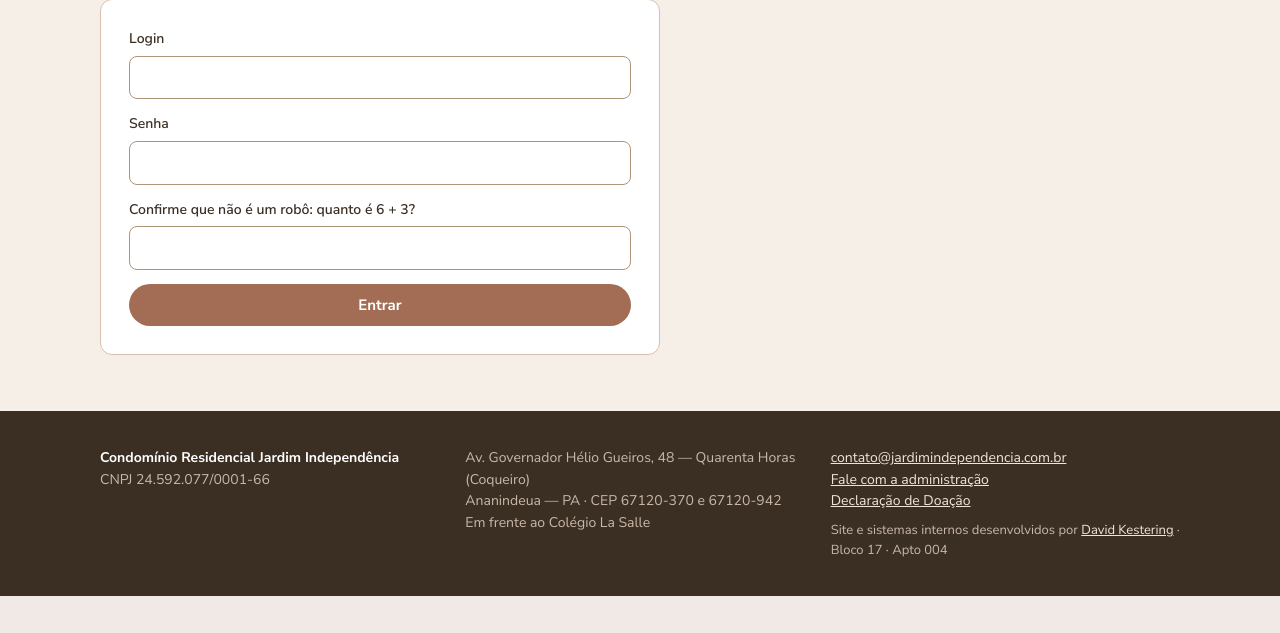
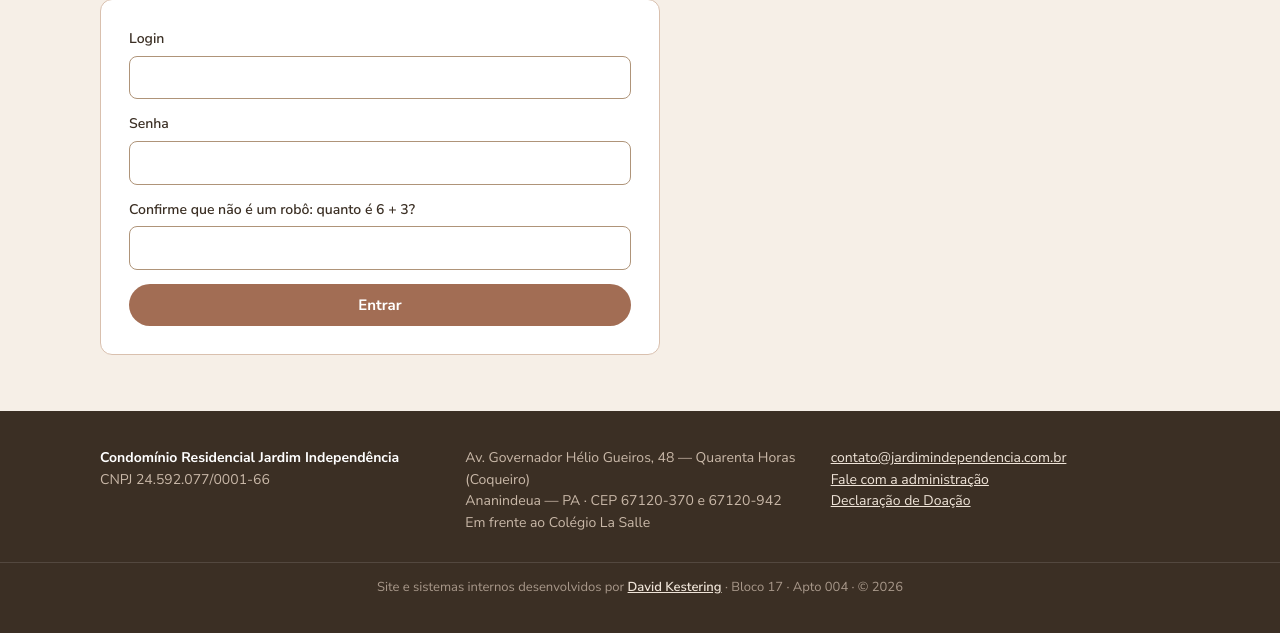
Before and after one commit to davidkestering/jardimindependencia.com.br, a FastAPI app: page /admin/login?next=/admin/assembleias in a window 1280 px wide. Shown: the part 215-848 px from the top of the page. Before the commit the page ends 811 px from the top, so only its background shows below. Run offline with FastAPI, Linux system fonts and the light colour scheme; parts of the project's set-up code (start-up, migrations or seed data) failed here and were passed over.

Commit message:
style: assinatura do desenvolvedor centralizada na base do rodapé com © 2026

```diff
--- a/app/static/css/site.css
+++ b/app/static/css/site.css
@@ -68,3 +68,5 @@ footer{background:var(--marrom-escuro);color:#c9b8a8;padding:36px 0;font-size:14
 footer .container{display:grid;gap:16px;grid-template-columns:repeat(auto-fit,minmax(220px,1fr))}
 footer a{color:#efe4d8}
 footer strong{color:#fff}
+footer .creditos{margin-top:28px;padding:14px 20px 0;border-top:1px solid rgba(255,255,255,.12);text-align:center;font-size:13px;color:#a8988a}
+footer .creditos a{color:#efe4d8;font-weight:600}
--- a/app/templates/base.html
+++ b/app/templates/base.html
@@ -40,8 +40,9 @@
   <div class="container">
     <div><strong>{{ condominio.nome }}</strong><br>CNPJ {{ condominio.cnpj }}</div>
     <div>{{ condominio.endereco }}<br>{{ condominio.cidade }} · CEP {{ condominio.cep }}<br>{{ condominio.referencia }}</div>
-    <div><a href="mailto:contato@jardimindependencia.com.br">contato@jardimindependencia.com.br</a><br><a href="/contato">Fale com a administração</a><br><a href="/doacao">Declaração de Doação</a><br><span style="display:block;margin-top:8px;font-size:13px">Site e sistemas internos desenvolvidos por <a href="https://davidkestering.com.br" rel="author" target="_blank">David Kestering</a> · Bloco 17 · Apto 004</span></div>
+    <div><a href="mailto:contato@jardimindependencia.com.br">contato@jardimindependencia.com.br</a><br><a href="/contato">Fale com a administração</a><br><a href="/doacao">Declaração de Doação</a></div>
   </div>
+  <div class="creditos">Site e sistemas internos desenvolvidos por <a href="https://davidkestering.com.br" rel="author" target="_blank">David Kestering</a> · Bloco 17 · Apto 004 · © 2026</div>
 </footer>
 <script src="/static/js/site.js"></script>
 {% if sessao %}<script src="/static/js/interfone.js"></script>{% endif %}
```
